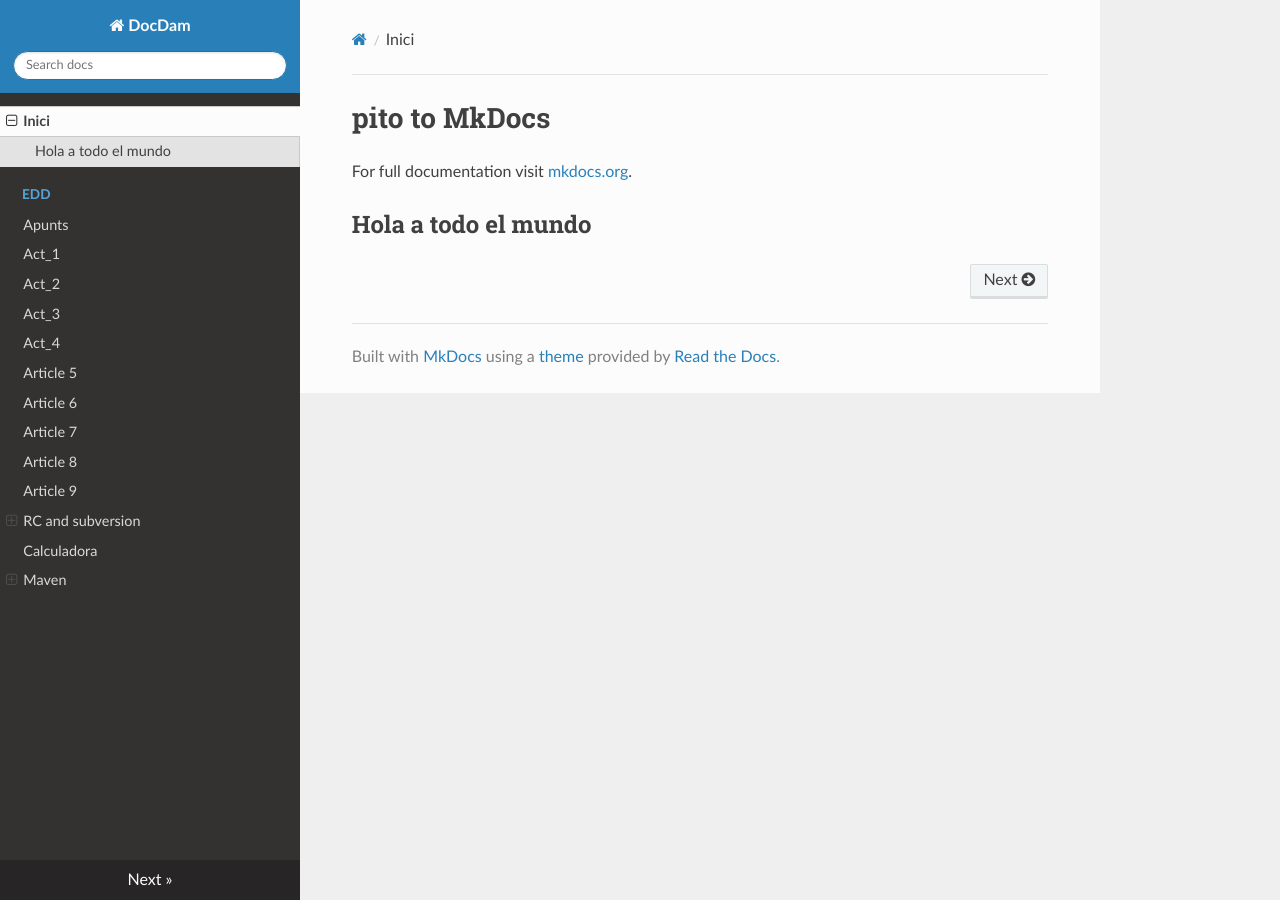
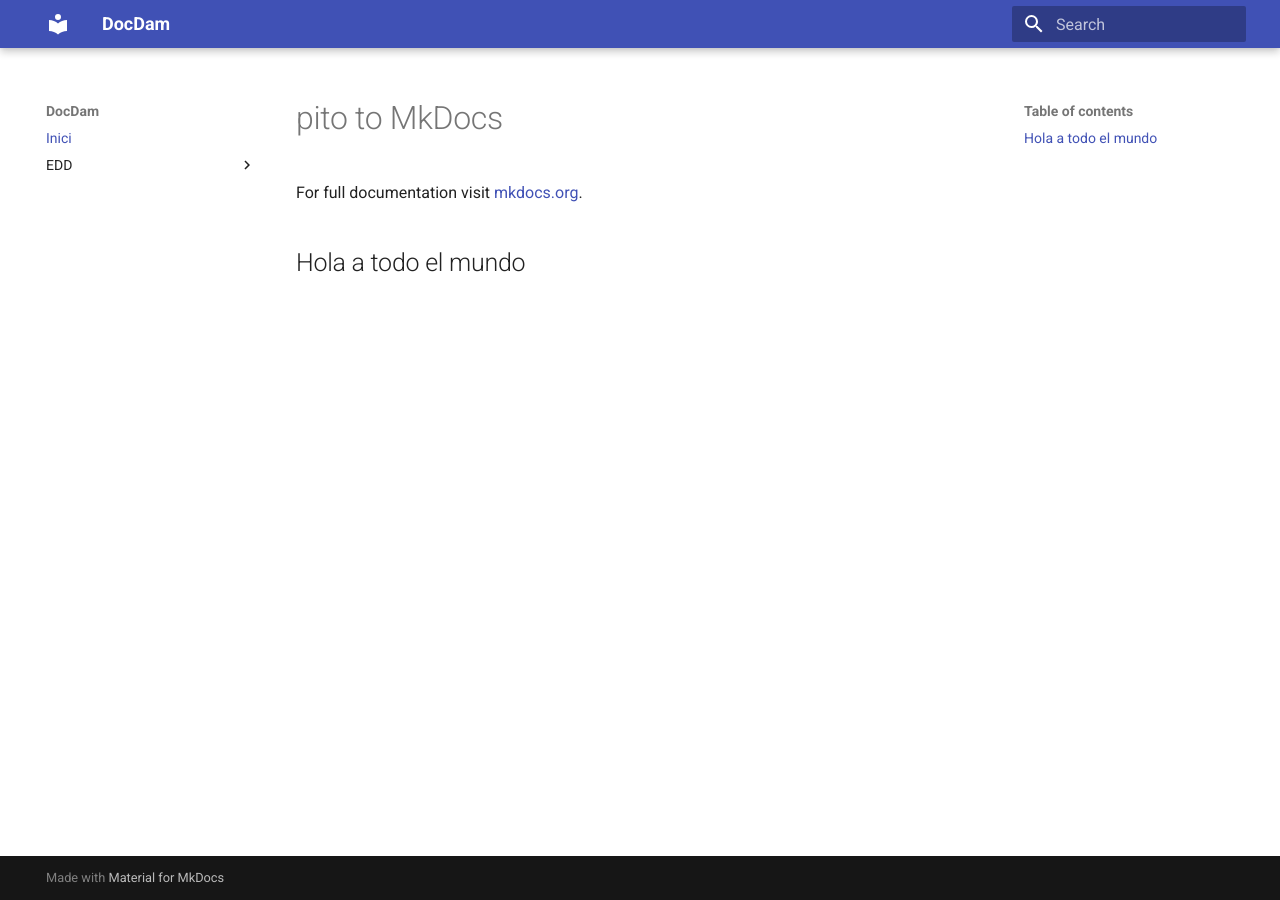
Before and after one commit to DisnaKing/devlog, an MkDocs documentation site: the page built from docs/index.md, in a window 1280 px wide. Built offline with MkDocs 1.6.1 and Material for MkDocs 9.7.7, drawn with Linux system fonts in a browser that asks for light colours; nearby versions of some CDN libraries.

Commit message:
tema material

```diff
--- a/mkdocs.yml
+++ b/mkdocs.yml
@@ -1,6 +1,6 @@
 site_name: DocDam
 theme:
-  name: 'readthedocs'
+  name: 'material'
 nav:
   - Inici: index.md
   - EDD:
```
